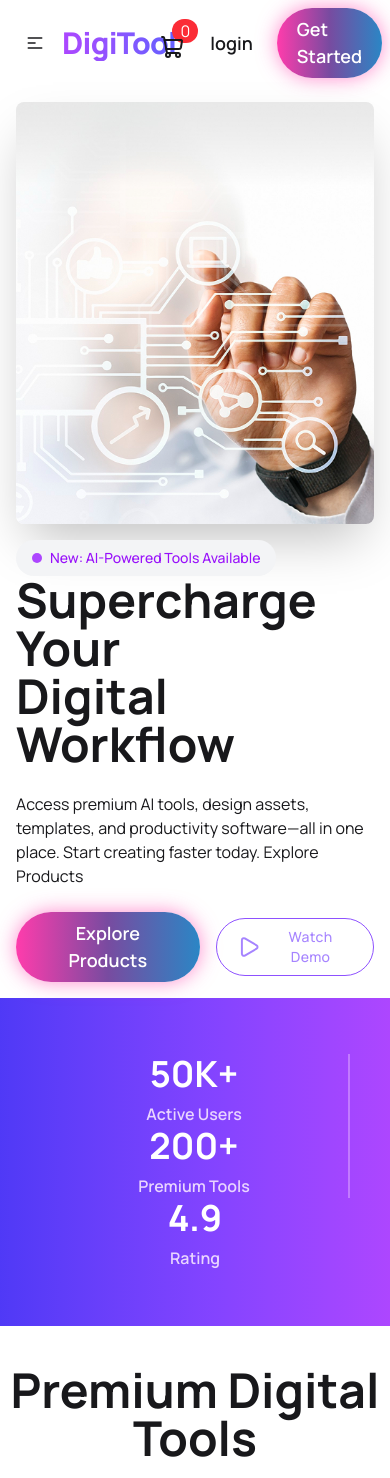
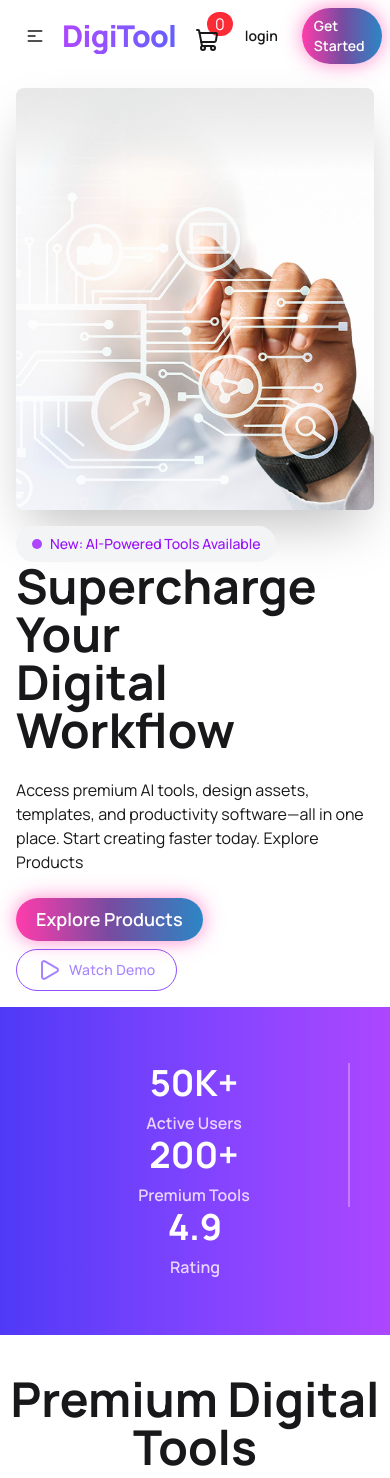
Before and after one commit to asrahat/digiTool-A6, a React (Vite) app: page / in a window 390 px wide. Shown: the top 1478 px of the page. Built offline with nearby package versions, Linux system fonts and the light colour scheme.

Commit message:
readme file updated

```diff
--- a/src/components/Banner/Banner.jsx
+++ b/src/components/Banner/Banner.jsx
@@ -6,7 +6,7 @@ const Banner = () => {
       <div className="hero min-h-screen">
         <div className="hero-content flex-col lg:flex-row-reverse">
           <img src={bannerImg} className=" rounded-lg shadow-2xl" />
-          <div>
+          <div className="">
             <div class="inline-flex items-center gap-2 bg-gray-100 px-4 py-2 rounded-full text-purple-600 text-sm font-medium">
               <span class="w-2.5 h-2.5 bg-purple-500 rounded-full"></span>
 
@@ -20,7 +20,7 @@ const Banner = () => {
               productivity software—all in one place. Start creating faster
               today. Explore Products
             </p>
-            <div className="flex items-center gap-4">
+            <div className="md:flex items-center space-y-2 gap-4">
               <button
                 className="border-none outline-none cursor-pointer
          px-5 py-2
--- a/src/components/NavBar/NavBar.jsx
+++ b/src/components/NavBar/NavBar.jsx
@@ -74,11 +74,11 @@ const NavBar = ({ carts }) => {
           </p>
           <ShoppingCart className="absolute" />
         </div>
-        <a className="text-lg font-semibold">login</a>
+        <a className=" text-sm md:text-lg font-semibold">login</a>
         <a
           className="border-none outline-none cursor-pointer
-         px-5 py-2
-         text-[18px] font-semibold text-white
+         px-3 md:px-5 py-2 text-sm
+         md:text-xl font-semibold text-white
          rounded-full
         bg-[linear-gradient(90deg,rgba(255,60,172,1),rgba(120,75,160,1),rgba(43,134,197,1))]
          shadow-[0_0_20px_rgba(255,60,172,0.6)]
```
Also changed, not shown: 1 other file (tests, documents, lock files or other folders).
